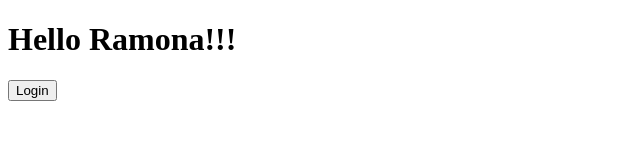
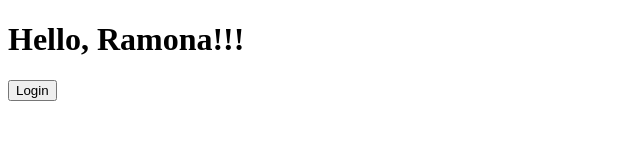
Before and after one commit to RamonaFaib/sgt-git-practice-1, a plain HTML site: page index.html in a window 1280 px wide. Shown: the whole page, without its empty margins (0-640 px from the left). Drawn offline with Linux system fonts and the light colour scheme.

Commit message:
my first change

```diff
--- a/index.html
+++ b/index.html
@@ -4,7 +4,7 @@
     <title>My Web Page</title>
 </head>
 <body>
-    <h1>Hello Ramona!!!</h1>
+    <h1>Hello, Ramona!!!</h1>
     <button>Login</button>
 </body>
 </html>
```
Also changed, not shown: first_file.txt.
